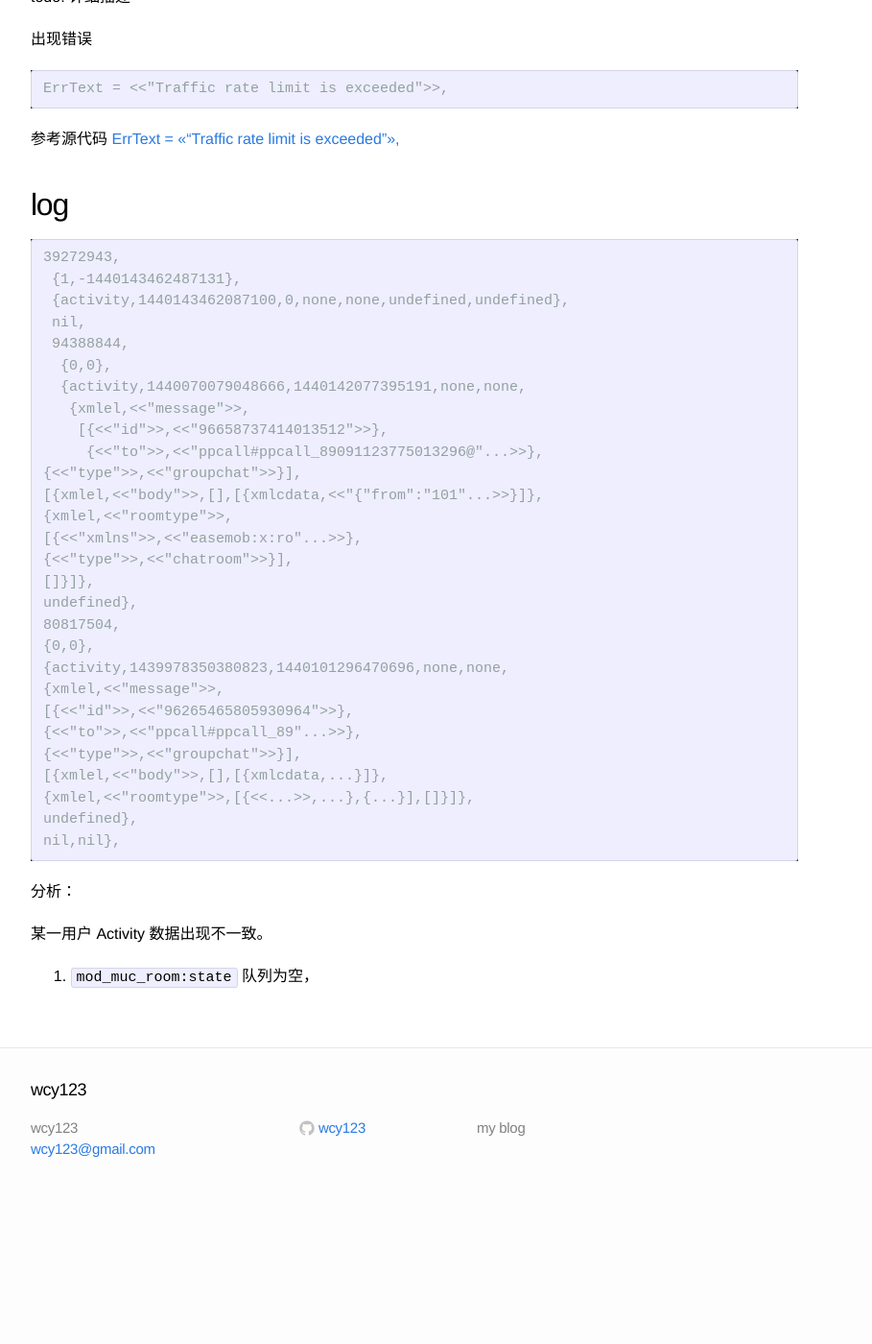
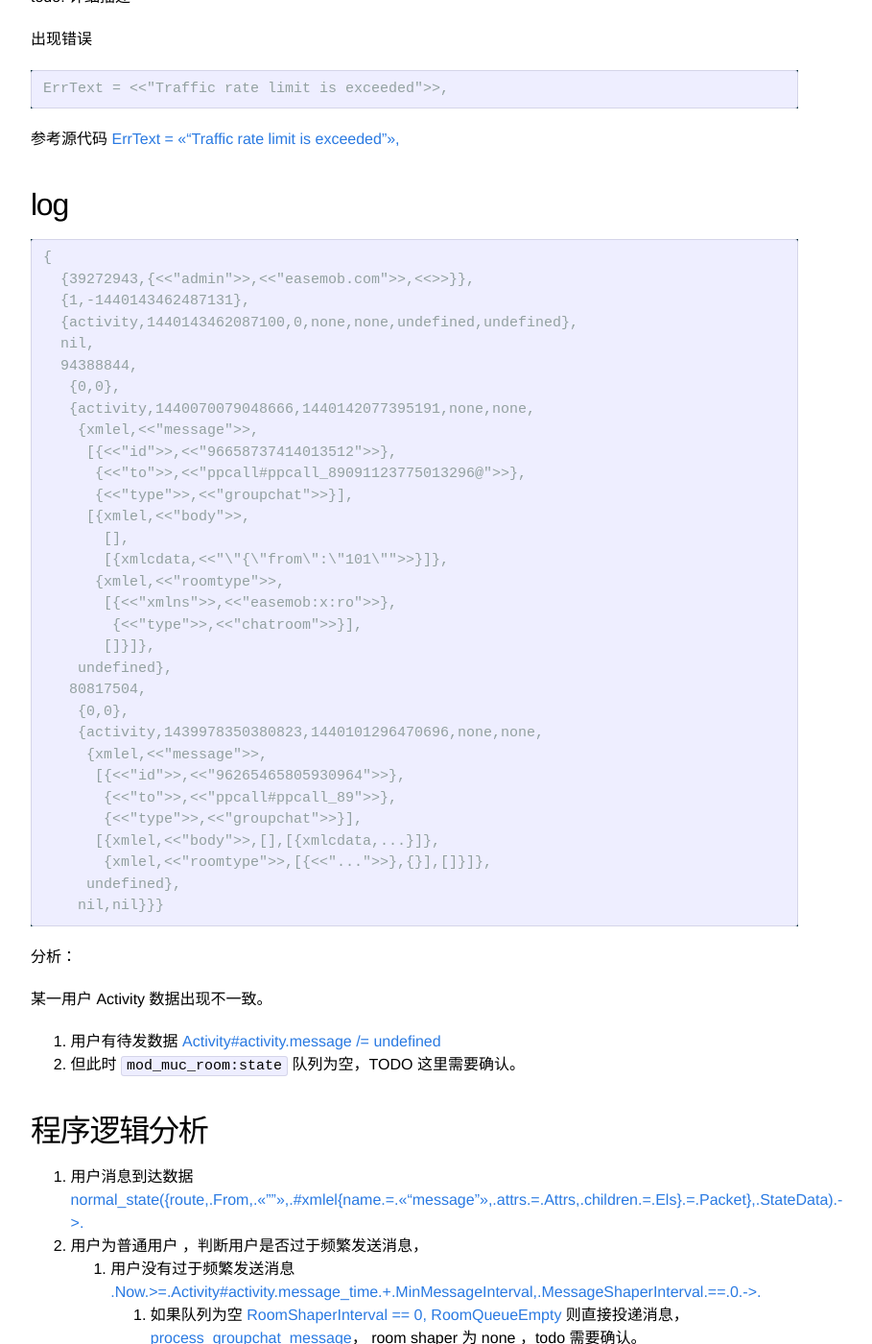
Before and after one commit to wcy123/wcy123.github.com, a Jekyll site: the page built from _posts/2015-08-22-bug--muc-用户无法发送消息.md, in a window 1280 px wide and 1400 px high, scrolled down 311 px. Shown: the whole window at 96% size, without its empty margins (208-1117 px from the left). Built offline with Jekyll 4.4.1, drawn with Linux system fonts in a browser that asks for light colours; comment, search, counter and statistics services are not loaded; before the commit the page ends 1565 px from its top, so only the background shows below that; some of the changed text lies outside the part shown.

Commit message:
update bug description

````diff
--- a/_posts/2015-08-22-bug--muc-用户无法发送消息.md
+++ b/_posts/2015-08-22-bug--muc-用户无法发送消息.md
@@ -17,47 +17,85 @@ todo: 详细描述
 ErrText = <<"Traffic rate limit is exceeded">>,
 ```
 
-参考源代码 [ErrText = <<"Traffic rate limit is exceeded">>,](https://github.com/easemob/ejabberd.git/blob/f2c2175defbe1a253e56ec37e2f361460e345e65/src/mod_muc_room.erl#L188-#L188)
+参考源代码 [ErrText = <<"Traffic rate limit is exceeded">>,](https://github.com/easemob/ejabberd/blob/f2c2175defbe1a253e56ec37e2f361460e345e65/src/mod_muc_room.erl#L188-#L188)
 
 ## log
 
 ```
-{{39272943,{<<"admin">>,<<"easemob.com">>,<<>>}},
- {1,-1440143462487131},
- {activity,1440143462087100,0,none,none,undefined,undefined},
- nil,
- {{94388844,
-   {<<"ppcall#ppcall_101158266">>,<<"easemob.com">>,
-    <<"mobile">>}},
-  {0,0},
-  {activity,1440070079048666,1440142077395191,none,none,
-   {xmlel,<<"message">>,
-    [{<<"id">>,<<"96658737414013512">>},
-     {<<"to">>,<<"ppcall#ppcall_89091123775013296@"...>>},
-{<<"type">>,<<"groupchat">>}],
-[{xmlel,<<"body">>,[],[{xmlcdata,<<"{"from":"101"...>>}]},
-{xmlel,<<"roomtype">>,
-[{<<"xmlns">>,<<"easemob:x:ro"...>>},
-{<<"type">>,<<"chatroom">>}],
-[]}]},
-undefined},
-{{80817504,
-{<<"ppcall#ppcall_104423680">>,<<"easemob.com">>,
-<<"mobile">>}},
-{0,0},
-{activity,1439978350380823,1440101296470696,none,none,
-{xmlel,<<"message">>,
-[{<<"id">>,<<"96265465805930964">>},
-{<<"to">>,<<"ppcall#ppcall_89"...>>},
-{<<"type">>,<<"groupchat">>}],
-[{xmlel,<<"body">>,[],[{xmlcdata,...}]},
-{xmlel,<<"roomtype">>,[{<<...>>,...},{...}],[]}]},
-undefined},
-nil,nil},
+{
+  {39272943,{<<"admin">>,<<"easemob.com">>,<<>>}},
+  {1,-1440143462487131},
+  {activity,1440143462087100,0,none,none,undefined,undefined},
+  nil,
+  {{94388844,
+    {<<"ppcall#ppcall_101158266">>,<<"easemob.com">>,
+     <<"mobile">>}},
+   {0,0},
+   {activity,1440070079048666,1440142077395191,none,none,
+    {xmlel,<<"message">>,
+     [{<<"id">>,<<"96658737414013512">>},
+      {<<"to">>,<<"ppcall#ppcall_89091123775013296@">>},
+      {<<"type">>,<<"groupchat">>}],
+     [{xmlel,<<"body">>,
+       [],
+       [{xmlcdata,<<"\"{\"from\":\"101\"">>}]},
+      {xmlel,<<"roomtype">>,
+       [{<<"xmlns">>,<<"easemob:x:ro">>},
+        {<<"type">>,<<"chatroom">>}],
+       []}]},
+    undefined},
+   {{80817504,
+     {<<"ppcall#ppcall_104423680">>,<<"easemob.com">>,
+      <<"mobile">>}},
+    {0,0},
+    {activity,1439978350380823,1440101296470696,none,none,
+     {xmlel,<<"message">>,
+      [{<<"id">>,<<"96265465805930964">>},
+       {<<"to">>,<<"ppcall#ppcall_89">>},
+       {<<"type">>,<<"groupchat">>}],
+      [{xmlel,<<"body">>,[],[{xmlcdata,...}]},
+       {xmlel,<<"roomtype">>,[{<<"...">>},{}],[]}]},
+     undefined},
+    nil,nil}}}
 ```
 
 分析：
 
 某一用户 Activity 数据出现不一致。
 
- 1. `mod_muc_room:state` 队列为空，
+ 1. 用户有待发数据 [Activity#activity.message /= undefined](https://github.com/easemob/ejabberd/blob/f2c2175defbe1a253e56ec37e2f361460e345e65/src/mod_muc_room.erl#L187-#L187)
+ 2. 但此时 `mod_muc_room:state` 队列为空，TODO 这里需要确认。
+
+
+## 程序逻辑分析
+
+1. 用户消息到达数据 [normal_state({route,.From,.<<"">>,.#xmlel{name.=.<<"message">>,.attrs.=.Attrs,.children.=.Els}.=.Packet},.StateData).->.](https://github.com/easemob/ejabberd/blob/f2c2175defbe1a253e56ec37e2f361460e345e65/src/mod_muc_room.erl#L166-#L171)
+
+2. 用户为普通用户 ，判断用户是否过于频繁发送消息，
+
+   1. 用户没有过于频繁发送消息 [.Now.>=.Activity#activity.message_time.+.MinMessageInterval,.MessageShaperInterval.==.0.->.](https://github.com/easemob/ejabberd/blob/f2c2175defbe1a253e56ec37e2f361460e345e65/src/mod_muc_room.erl#L194-#L197)
+       1. 如果队列为空 [RoomShaperInterval == 0, RoomQueueEmpty](https://github.com/easemob/ejabberd/blob/f2c2175defbe1a253e56ec37e2f361460e345e65/src/mod_muc_room.erl#L201-#L201) 则直接投递消息，[process_groupchat_message](https://github.com/easemob/ejabberd/blob/f2c2175defbe1a253e56ec37e2f361460e345e65/src/mod_muc_room.erl#L211-#L211)， room shaper 为 none ，todo 需要确认。
+       2. 如果队列不空，把消息放入队列，[RoomQueue = queue:in({message, From},](https://github.com/easemob/ejabberd/blob/f2c2175defbe1a253e56ec37e2f361460e345e65/src/mod_muc_room.erl#L227-#L227) 设置消息到达时间 [message_time.=.Now,](https://github.com/easemob/ejabberd/blob/f2c2175defbe1a253e56ec37e2f361460e345e65/src/mod_muc_room.erl#L222-#L223) ，等待以后队列处理，[process_room_queue](https://github.com/easemob/ejabberd/blob/f2c2175defbe1a253e56ec37e2f361460e345e65/src/mod_muc_room.erl#L217-#L217)。
+       从 log 上看，代码一定经过了这个分支。
+
+   2. 用户过于频繁发送消息，[true.->.MessageInterval.=.(Activity#activity.message_time.+](https://github.com/easemob/ejabberd/blob/f2c2175defbe1a253e56ec37e2f361460e345e65/src/mod_muc_room.erl#L236-#L237)
+      1. 把用户消息置位 [message = Packet](https://github.com/easemob/ejabberd/blob/f2c2175defbe1a253e56ec37e2f361460e345e65/src/mod_muc_room.erl#L245-#L245) 。
+      2. 过一段时间再处理用户消息 [process_user_message](https://github.com/easemob/ejabberd/blob/f2c2175defbe1a253e56ec37e2f361460e345e65/src/mod_muc_room.erl#L244-#L244)
+
+
+1. `process_user_message` 的流程分析 、[handle_info({process_user_message, From},](https://github.com/easemob/ejabberd/blob/f2c2175defbe1a253e56ec37e2f361460e345e65/src/mod_muc_room.erl#L780-#L781)
+
+   把消息放入队列，等待下次处理，[RoomQueue = queue:in({message, From},](https://github.com/easemob/ejabberd/blob/f2c2175defbe1a253e56ec37e2f361460e345e65/src/mod_muc_room.erl#L784-#L784)。
+
+2. [handle_info(process_room_queue,](https://github.com/easemob/ejabberd/blob/f2c2175defbe1a253e56ec37e2f361460e345e65/src/mod_muc_room.erl#L792-#L792) 消息队列处理流程。
+
+   重置用户消息标记，[NewActivity = Activity#activity{message = undefined},](https://github.com/easemob/ejabberd/blob/f2c2175defbe1a253e56ec37e2f361460e345e65/src/mod_muc_room.erl#L798-#L798)。
+
+现象上看，是用户消息标志 `activity.message` 没有重置，而且消息队列里面
+又没有对应的消息，那么用户的消息标志就不会得到重置的机会。
+
+目前的难点，本地无法重现这个错误。bug 发生概率不高。只要 [erlang:send_after(Interval,.self(),.{process_user_message,.From}),.](https://github.com/easemob/ejabberd/blob/f2c2175defbe1a253e56ec37e2f361460e345e65/src/mod_muc_room.erl#L243-#L245) 保证
+  1. `Interval` 毫秒之后，一定会向进程发送消息。
+  2. erlang VM 保证 `process_user_message` 消息不会丢失
+
+从官方文档上，没有看到关于 `send_after` 的详细描述，不知道是否可以保证以上两点。[参考官方文档](http://www.erlang.org/doc/man/erlang.html#send_after-4)
````
